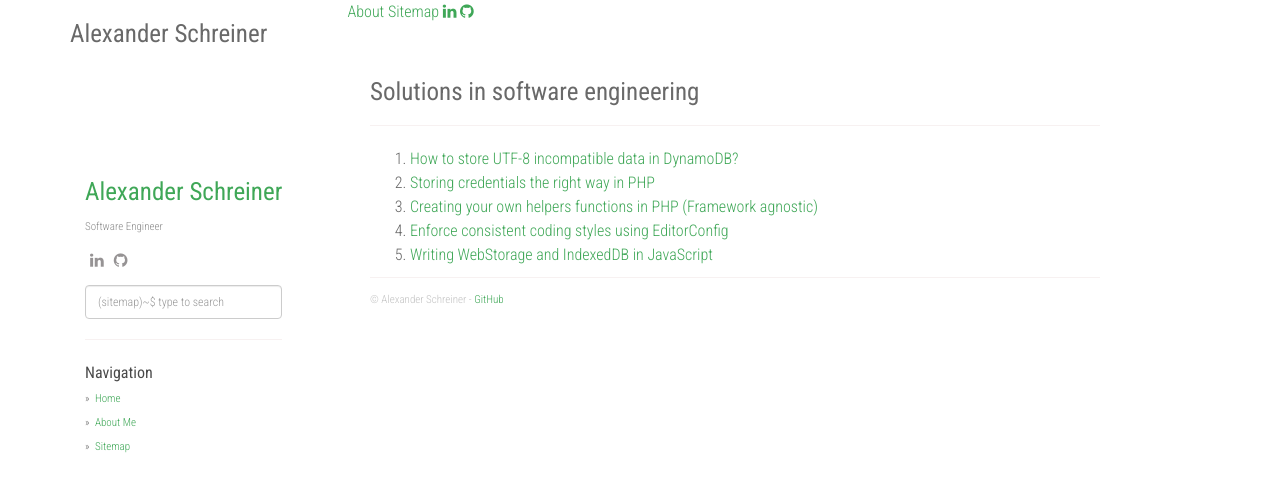
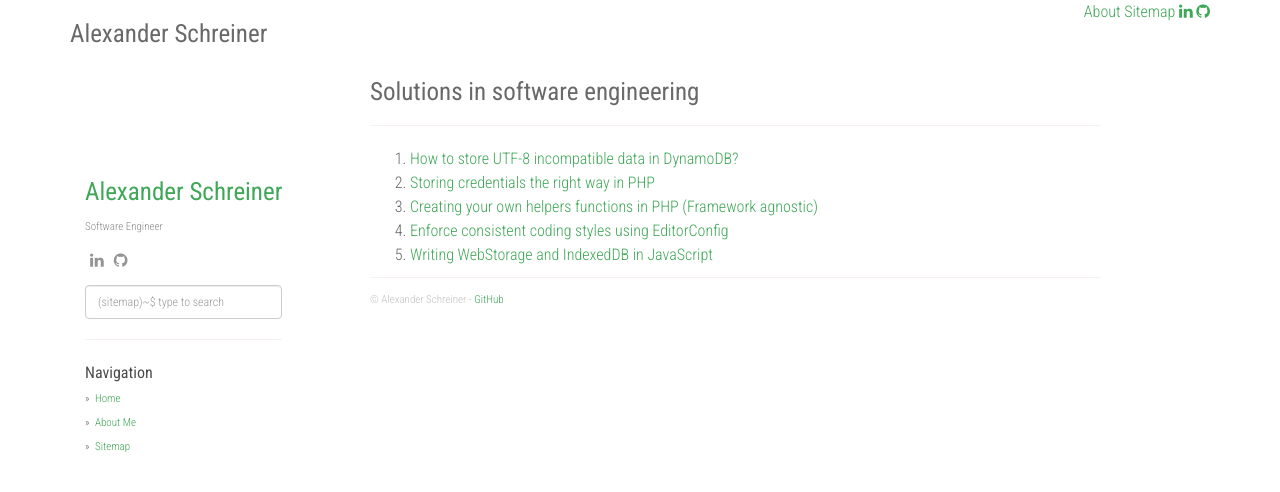
Before and after one commit to alexander-schreiner/alexander-schreiner.github.io, a Jekyll site: the page built from index.html, in a window 1280 px wide. Shown: the top 492 px of the page. Built offline with Jekyll 4.4.1, drawn with Linux system fonts in a browser that asks for light colours; nearby versions of some CDN libraries; the list of posts is cut into pages by our own code.

Commit message:
Update default.html

```diff
--- a/_layouts/default.html
+++ b/_layouts/default.html
@@ -117,7 +117,7 @@ layout: compress
                 </a>
             </div>
 
-        <div>
+            <div class="col-md-9 text-right">
                 <a href="/about">
                     About
                 </a>
```
Lines whose indentation alone changed are shown as unchanged.
